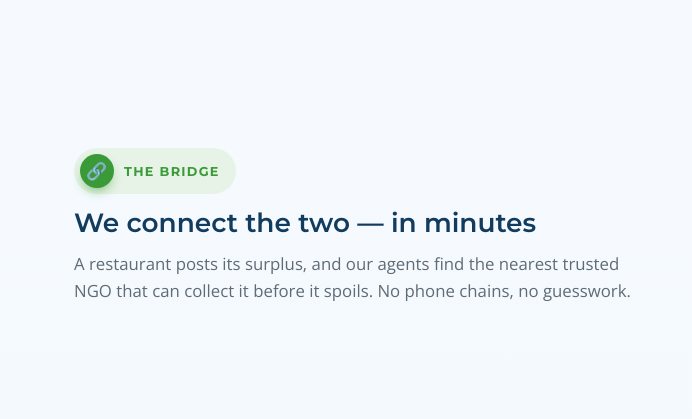
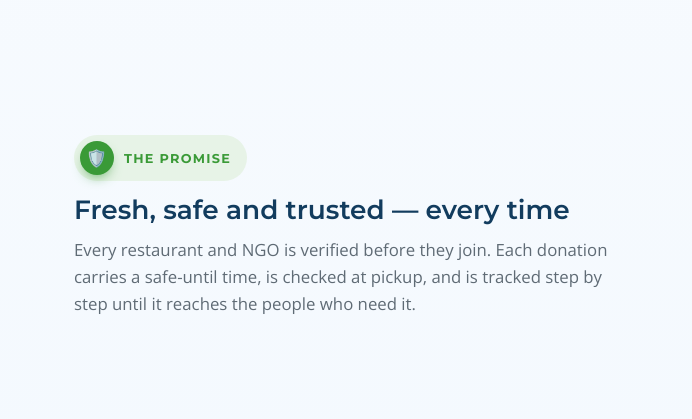
Before and after one commit to kkcherryk/multi-agent-redistribution-system, a plain HTML site: page landing/static/index.html in a window 1280 px wide. Shown: the part 2640-3059 px from the top of the page, 0-692 px from the left. Drawn offline with nearby package versions, Linux system fonts and the light colour scheme.

Commit message:
Landing story: new point 4 - verified partners, safe-until times, tracked pickups

```diff
--- a/landing/static/index.html
+++ b/landing/static/index.html
@@ -77,7 +77,7 @@
     </div>
     <div class="story-row flip reveal-row">
       <figure class="story-img parallax" data-speed=".06"><img loading="lazy" src="https://images.unsplash.com/photo-1593113646773-028c64a8f1b8?w=1100&q=75&auto=format&fit=crop" alt="Volunteers standing with boxes of donated food"></figure>
-      <div class="story-text"><span class="num n4"><i>🔗</i>The bridge</span><h3>We connect the two — in minutes</h3><p>A restaurant posts its surplus, and our agents find the nearest trusted NGO that can collect it before it spoils. No phone chains, no guesswork.</p></div>
+      <div class="story-text"><span class="num n4"><i>🛡️</i>The promise</span><h3>Fresh, safe and trusted — every time</h3><p>Every restaurant and NGO is verified before they join. Each donation carries a safe-until time, is checked at pickup, and is tracked step by step until it reaches the people who need it.</p></div>
     </div>
   </div>
 </section>
```
